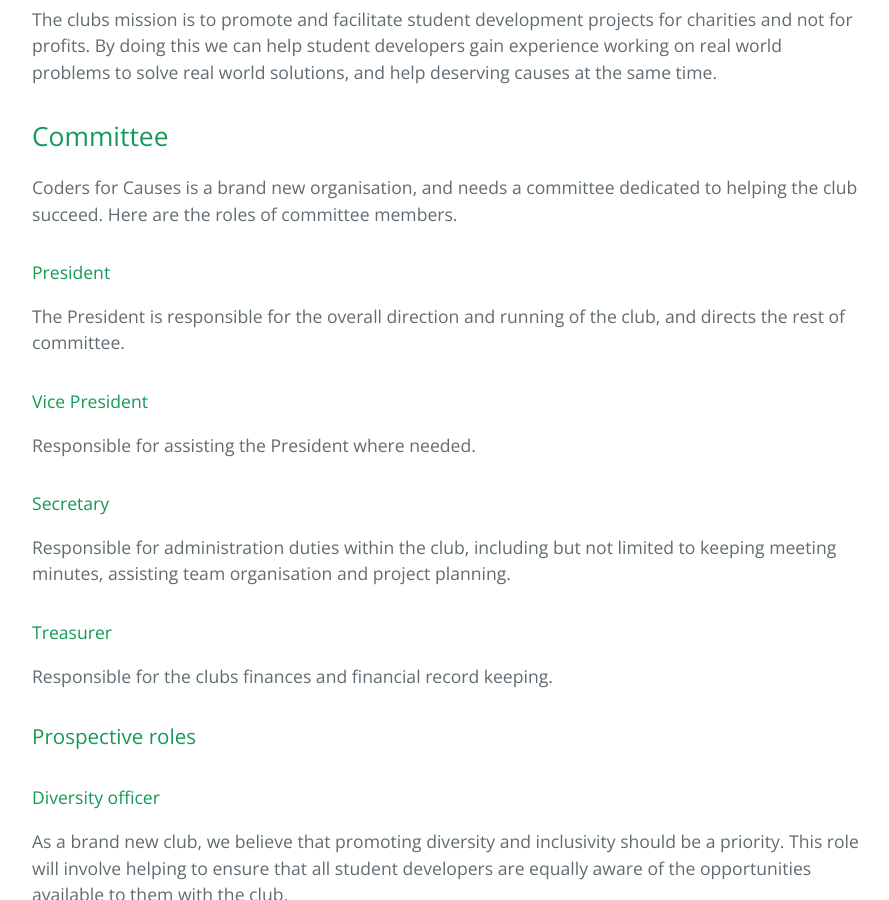
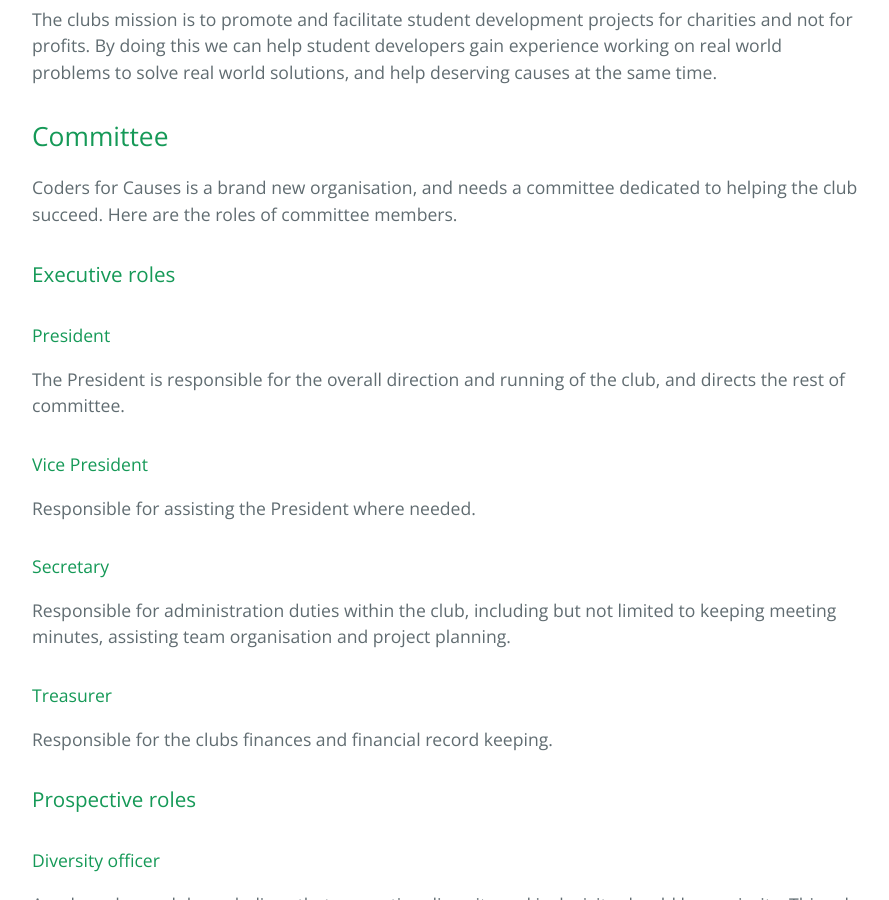
Before and after one commit to codersforcauses/backup, a Jekyll site: the page index.html, which Jekyll copies as it is, in a window 1280 px wide and 900 px high, scrolled down 400 px. Shown: the whole window, without its empty margins (192-1081 px from the left). Built offline with Jekyll 4.4.1, drawn with Linux system fonts in a browser that asks for light colours.

Commit message:
Update index.html

```diff
--- a/index.html
+++ b/index.html
@@ -26,6 +26,8 @@
 <a id="designer-templates" class="anchor" href="#designer-templates" aria-hidden="true"><span aria-hidden="true" class="octicon octicon-link"></span></a>Committee</h2>
 
 <p>Coders for Causes is a brand new organisation, and needs a committee dedicated to helping the club succeed. Here are the roles of committee members.</p>
+
+<h3>Executive roles</h3>
 
 <h4>
 <a class="anchor" href="#creating-pages-manually" aria-hidden="true"><span aria-hidden="true" class="octicon octicon-link"></span></a>President</h4>
```
